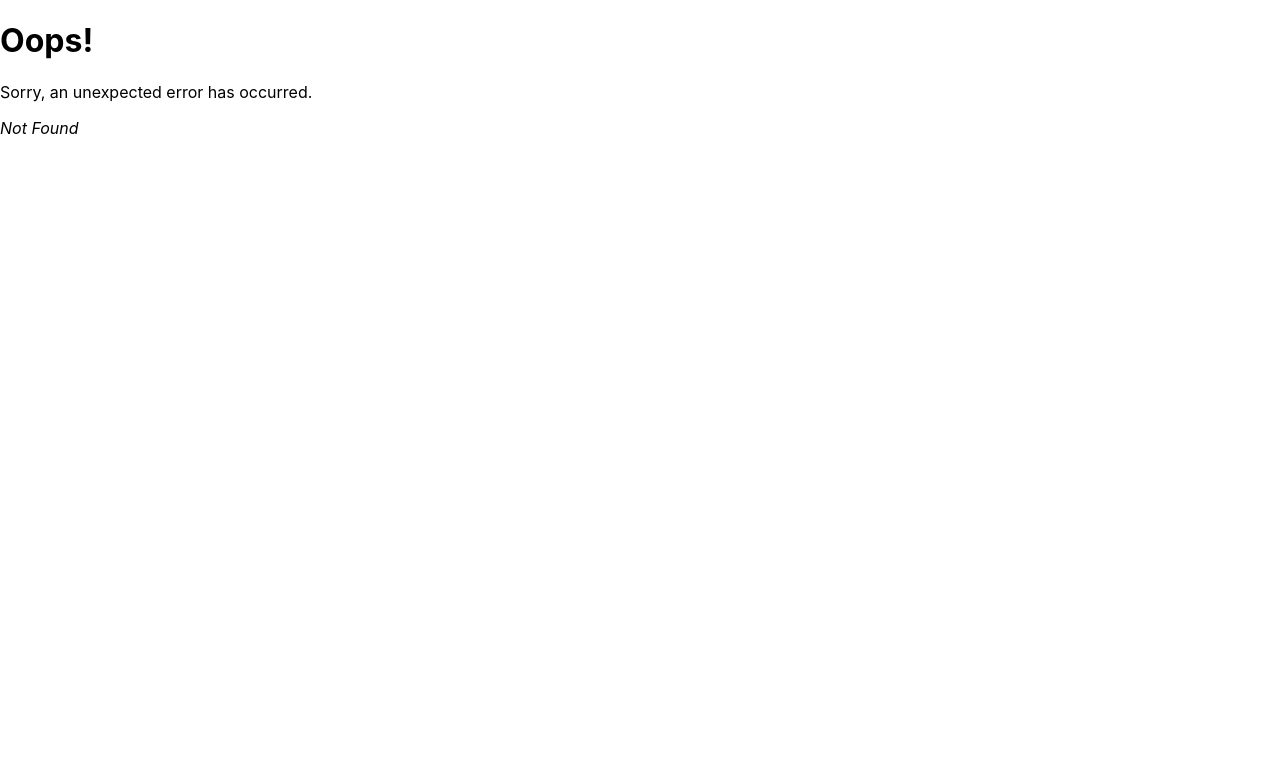
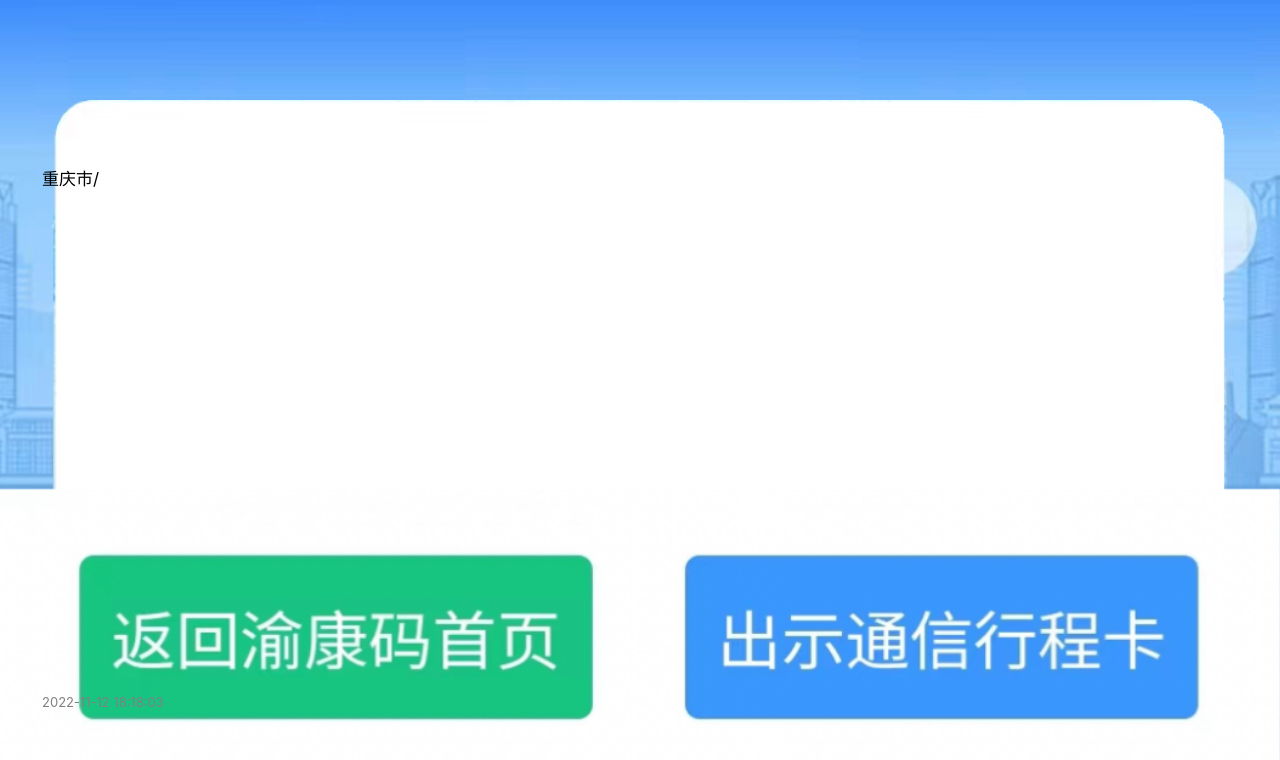
Before and after one commit to DTllo/breakin, a React (Create React App) app: page /yukang_code_fake/scan in a window 1280 px wide. Before the commit this address had no page. Shown: the top 760 px of the page. Built offline with nearby package versions, Linux system fonts and the light colour scheme.

Commit message:
添加场所码

```diff
--- a/src/App.js
+++ b/src/App.js
@@ -86,7 +86,7 @@ function App() {
         </div>
         <div className={'detail-style-wrapper'} style={{height:detailHeight}}>
             <img src={detail} className='detail-style' alt={""} ref={detailRef}/>
-            <Link to={'/scan'}><div className={'detail-click'} style={{height:detailHeight / 3 + 20}}></div></Link>
+            <Link to={'/yukang_code_fake/scan'}><div className={'detail-click'} style={{height:detailHeight / 3 + 20}}></div></Link>
         </div>
 
         <div className={"footer-wrapper"}>
--- a/src/index.js
+++ b/src/index.js
@@ -35,7 +35,12 @@ const router = createBrowserRouter([
         errorElement: <ErrorPage />,
     },
     {
-        path: "/scan",
+        path: "/yukang_code_fake/",
+        element: <App />,
+        errorElement: <ErrorPage />,
+    },
+    {
+        path: "/yukang_code_fake/scan",
         element: <ScanResult />,
         errorElement: <ErrorPage />,
     }
--- a/src/scan_result.js
+++ b/src/scan_result.js
@@ -122,7 +122,7 @@ function ScanResult(){
             </div>
             <img className={'scan-btns'} src={ScanBtns} alt={''} ref={scanBtnRef}/>
             <div className={'scan-btns-click'} style={{height:btnHeight}}>
-                <Link to={'/'}><div className={'scan-btn-to-qr'}></div></Link>
+                <Link to={'/yukang_code_fake/'}><div className={'scan-btn-to-qr'}></div></Link>
 
                 <div></div>
             </div>
```
